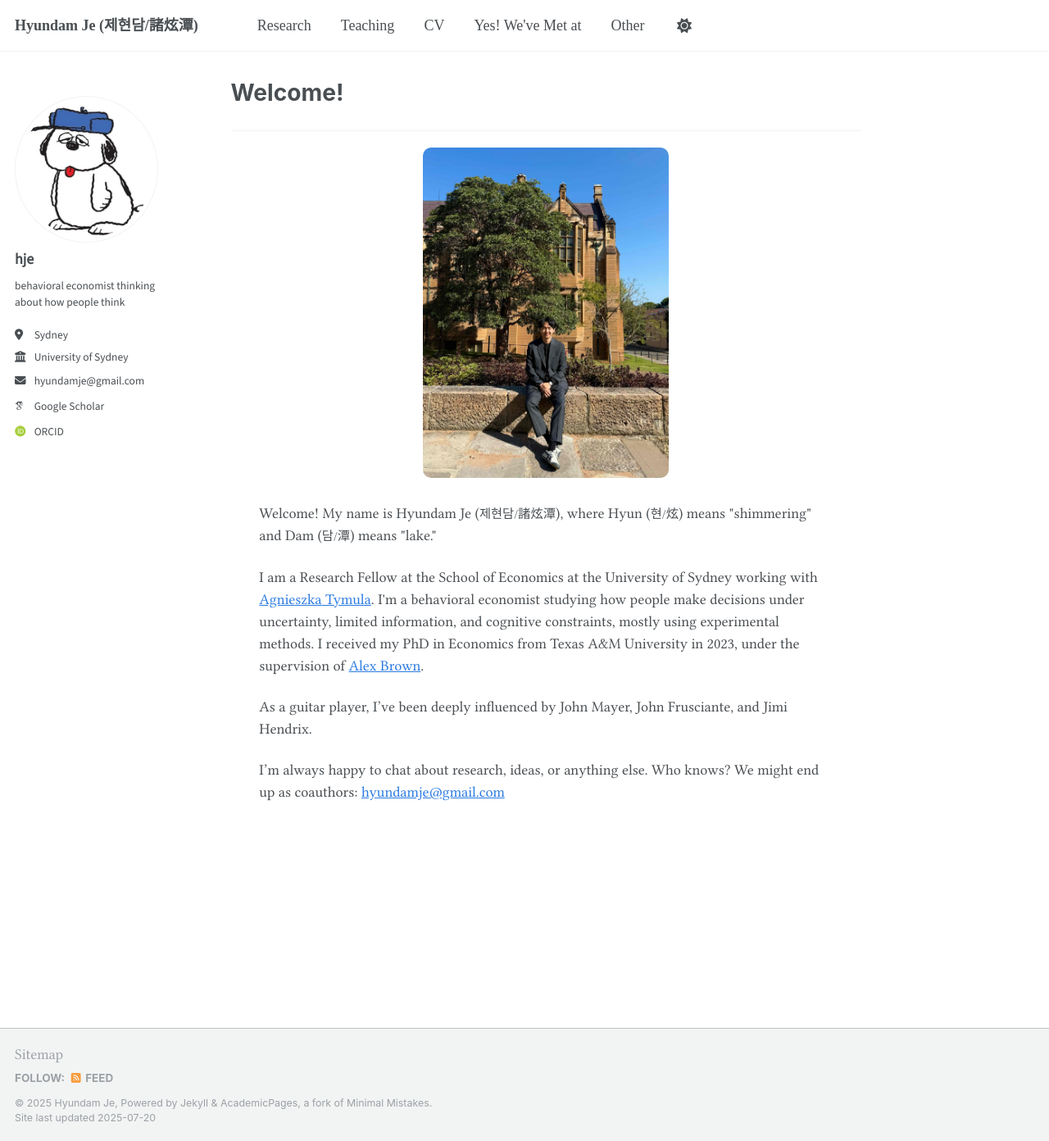
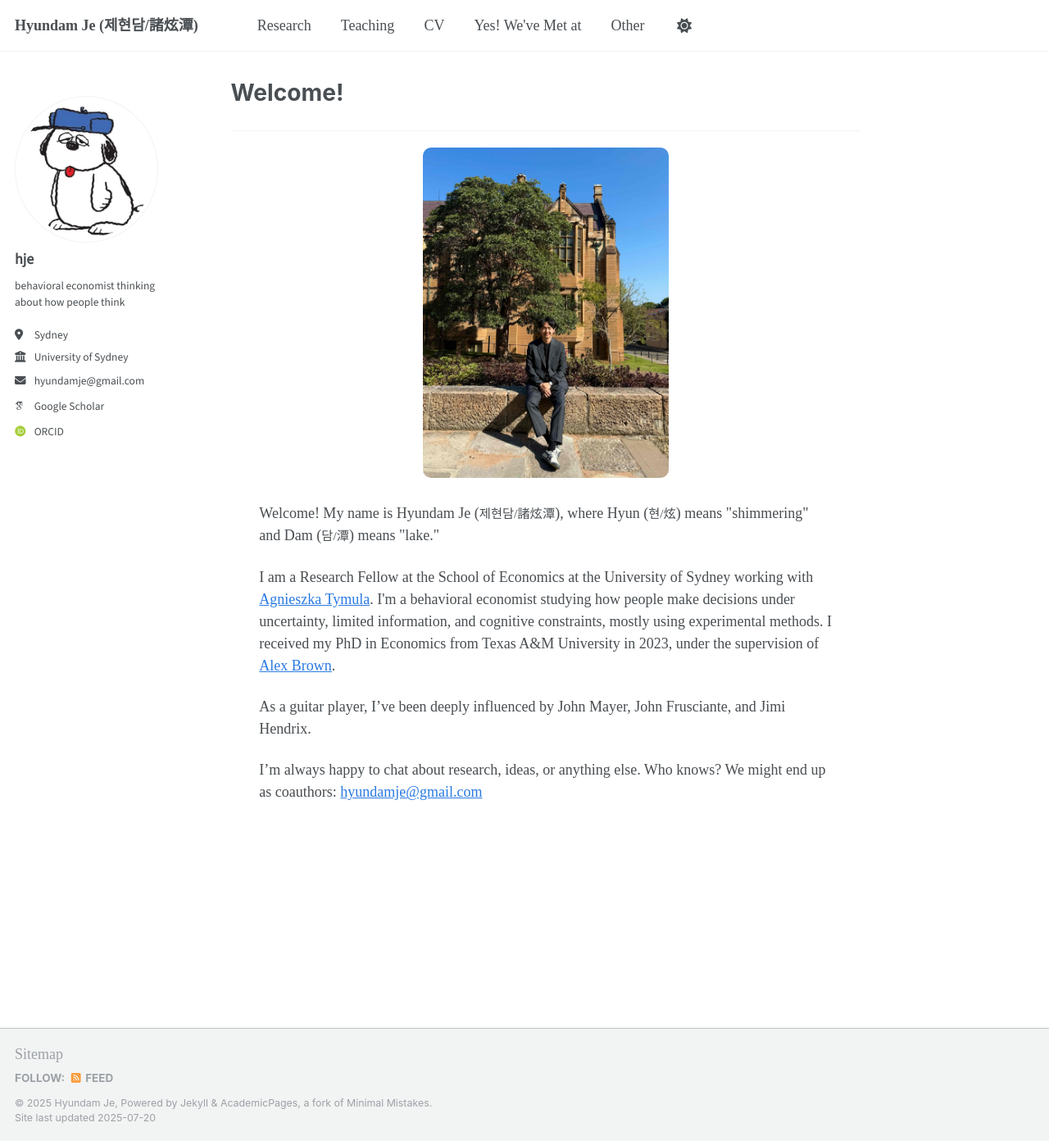
Before and after one commit to hyundamje/hyundamje.github.io, a Jekyll site: the page built from _pages/about.md, in a window 1280 px wide and 1392 px high. Shown: the whole window at 82% size. Built offline with Jekyll 4.4.1, drawn with Linux system fonts in a browser that asks for light colours; some web fonts are replaced.

Commit message:
Update _base.scss

```diff
--- a/_sass/layout/_base.scss
+++ b/_sass/layout/_base.scss
@@ -39,10 +39,10 @@ body {
   padding: $masthead-height 0 0;
   padding-bottom: 9em;
  // font-family: 'Merriweather', serif;
- // font-family: 'Roboto Serif', serif;
+  font-family: 'Crimson Pro', serif;
  //   font-family: 'Source Serif 4', serif;
  // font-family: 'IBM Plex Serif', serif;
-  font-family:  'Libertine', serif;
+//  font-family:  'Libertine', serif;
 
     line-height: 1.5;
   //  font-weight: 400;
```
